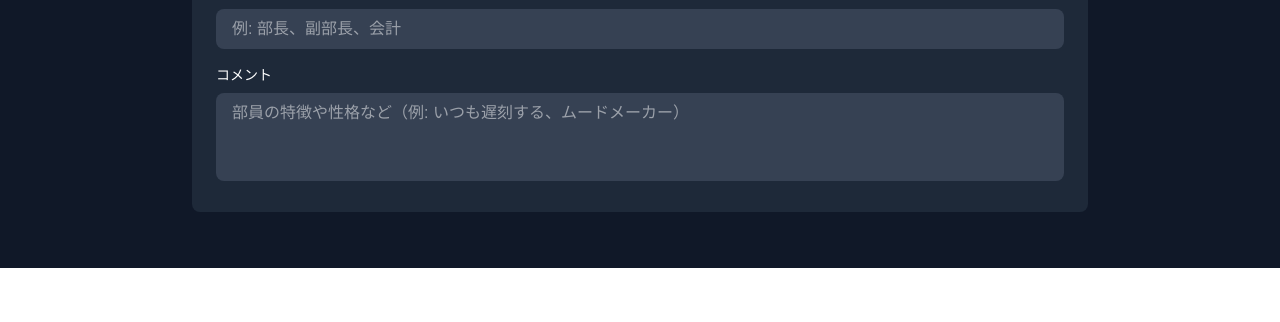
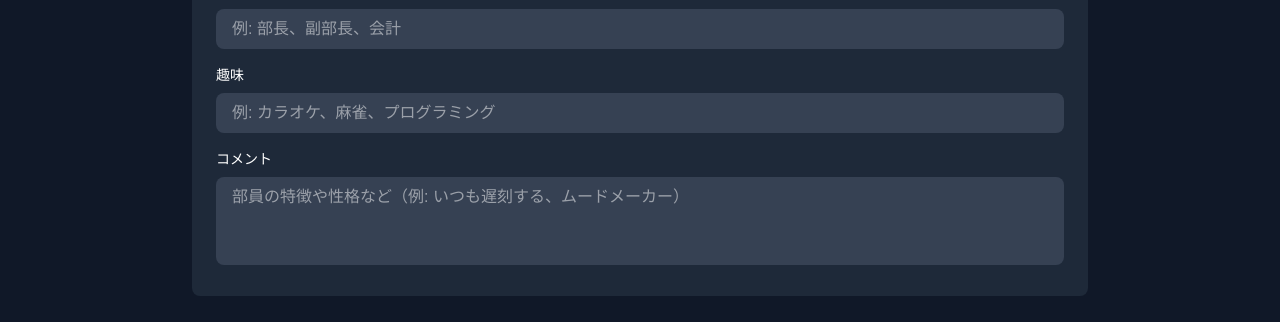
Before and after one commit to jyogi-web/2025_Ptera, a Next.js app in the folder front/: page /camera in a window 1280 px wide. Shown: the part 1185-1507 px from the top of the page. Before the commit the page ends 1453 px from the top, so only its background shows below. Built offline with nearby package versions, Linux system fonts and the light colour scheme; no server answers.

Commit message:
feat: カード作成フォームに趣味フィールドを追加し、永続化する

```diff
--- a/front/src/app/camera/page.tsx
+++ b/front/src/app/camera/page.tsx
@@ -30,6 +30,7 @@ type CameraForm = {
   name: Card["name"];
   grade: Card["grade"] | null;
   position: Card["position"];
+  hobby: Card["hobby"]; // 趣味
   description: Card["description"]; // UI 上のコメント
   faculty: Faculty;
   department: Department;
@@ -89,6 +90,7 @@ export default function CameraPage() {
     name: "",
     grade: null,
     position: "",
+    hobby: "",
     description: "",
     faculty: "",
     department: "",
@@ -194,7 +196,7 @@ export default function CameraPage() {
         name: form.name,
         grade: form.grade,
         position: form.position,
-        hobby: "", // Form doesn't have hobby? defaulting to empty
+        hobby: form.hobby,
         description: form.description,
         imageUrl: uploadedImageUrl,
         creatorId: user.id,
@@ -210,6 +212,7 @@ export default function CameraPage() {
         name: "",
         grade: null,
         position: "",
+        hobby: "",
         description: "",
         faculty: "",
         department: "",
@@ -449,6 +452,25 @@ export default function CameraPage() {
 
               <div>
                 <label
+                  htmlFor="member-hobby"
+                  className="block text-sm font-medium mb-2"
+                >
+                  趣味
+                </label>
+                <input
+                  type="text"
+                  id="member-hobby"
+                  className="w-full px-4 py-2 bg-gray-700 rounded-lg focus:outline-none focus:ring-2 focus:ring-blue-500"
+                  value={form.hobby}
+                  onChange={(e) =>
+                    setForm((prev) => ({ ...prev, hobby: e.target.value }))
+                  }
+                  placeholder="例: カラオケ、麻雀、プログラミング"
+                />
+              </div>
+
+              <div>
+                <label
                   htmlFor="member-comment"
                   className="block text-sm font-medium mb-2"
                 >
--- a/front/src/helper/converter.ts
+++ b/front/src/helper/converter.ts
@@ -18,6 +18,10 @@ export const convertUser = (firebaseUser: UserInfo): User => {
  * Firestoreから取得したCardデータをアプリ内のCard型に変換する
  */
 export const convertCard = (docId: string, data: FirestoreCard): Card => {
+  const createdAt = data.createdAt ? data.createdAt.toDate() : new Date();
+  const defaultExpiryDate = new Date(createdAt);
+  defaultExpiryDate.setFullYear(defaultExpiryDate.getFullYear() + 4);
+
   return {
     id: docId,
     creatorId: data.creatorId,
@@ -28,8 +32,8 @@ export const convertCard = (docId: string, data: FirestoreCard): Card => {
     hobby: data.hobby,
     description: data.description,
     imageUrl: data.imageUrl,
-    createdAt: data.createdAt ? data.createdAt.toDate() : new Date(),
+    createdAt: createdAt,
     // Note: expiryDate should always exist due to validation, fallback for safety
-    expiryDate: data.expiryDate ? data.expiryDate.toDate() : new Date(),
+    expiryDate: data.expiryDate ? data.expiryDate.toDate() : defaultExpiryDate,
   };
 };
```
